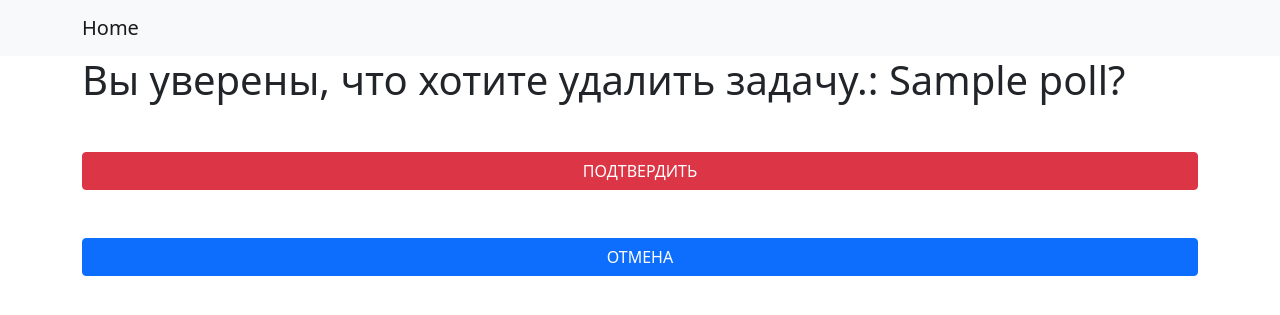
After one commit to umarjan26/exam7, a Django app: page /poll/delete/1/ in a window 1280 px wide. The commit adds this page. Shown: the top 315 px of the page. Run offline with Django 4.2, Linux system fonts and the light colour scheme; tables that the repository leaves empty hold one stand-in row (values such as "Sample post"); some libraries are stand-ins or nearby versions.

Commit message:
сделали  страницу удаления с запросом

```diff
--- /dev/null
+++ b/source/webapp/templates/poll/delete_view.html
@@ -0,0 +1,21 @@
+{% extends 'base.html' %}
+
+{% block title %}УДАЛИТЬ ОПРОС{% endblock %}
+
+{% block menu %}
+    <nav class="navbar navbar-dark bg-dark fixed-top">
+        <a class="navbar-brand" href="{% url 'index' %}">НА ГЛАВНУЮ</a>
+        <a href="{% url 'detail' poll.pk %}" class="navbar-brand">ПРОСМОТР</a>
+        <a href="{% url 'update' poll.pk %}" class="navbar-brand">РЕДАКТИРОВАТЬ</a>
+    </nav>
+{% endblock %}
+
+
+{% block content %}
+    <h1>Вы уверены, что хотите удалить задачу.:  {{ poll }}?</h1>
+    <form method="POST" action="{% url 'delete' poll.pk %}" class="text-center">
+        {% csrf_token %}
+        <p class="d-grid gap-2 mt-5 mb-5"><input type="submit" value="ПОДТВЕРДИТЬ" class="btn btn-danger"></p>
+        <p class="d-grid gap-2"><a href="{% url 'poll' %}" class="btn btn-primary">ОТМЕНА</a></p>
+    </form>
+{% endblock %}
--- a/source/webapp/templates/poll/index.html
+++ b/source/webapp/templates/poll/index.html
@@ -15,7 +15,7 @@
                 <p class="card-text">{{ poll.created_at }}</p>
                 <a href="{% url 'detail' poll.pk %}" class="btn btn-primary">ПРОСМОТРEТЬ</a>
                 <a href="{% url 'update' poll.pk %}" class="btn btn-danger">РЕДАКТИРОВАТЬ</a>
-                <a href="#" class="btn btn-secondary">УДАЛИТЬ</a>
+                <a href="{% url 'delete' poll.pk %}" class="btn btn-secondary">УДАЛИТЬ</a>
                 <a href="#" class="btn btn-success">ПРОЙТИ ОПРОС</a>
             </div>
         </div>
--- a/source/webapp/urls.py
+++ b/source/webapp/urls.py
@@ -1,9 +1,10 @@
 from django.urls import path
 
-from webapp.views.views import IndexView, DetailsView, UpdatesView
+from webapp.views.views import IndexView, DetailsView, UpdatesView, DeletesView
 
 urlpatterns = [
     path ('', IndexView.as_view(), name="poll"),
     path ('poll/<int:pk>/', DetailsView.as_view(), name="detail"),
-    path('poll/update/<int:pk>/', UpdatesView.as_view(), name='update')
+    path('poll/update/<int:pk>/', UpdatesView.as_view(), name='update'),
+    path('poll/delete/<int:pk>/', DeletesView.as_view(), name='delete')
 ]
--- a/source/webapp/views/views.py
+++ b/source/webapp/views/views.py
@@ -32,3 +32,11 @@ class UpdatesView(UpdateView):
 
     def get_success_url(self):
         return reverse('detail', kwargs={'pk': self.object.pk})
+
+
+
+class DeletesView(DeleteView):
+    template_name = 'poll/delete_view.html'
+    success_url = reverse_lazy('poll')
+    model = Poll
+    context_object_name = 'poll'
```
